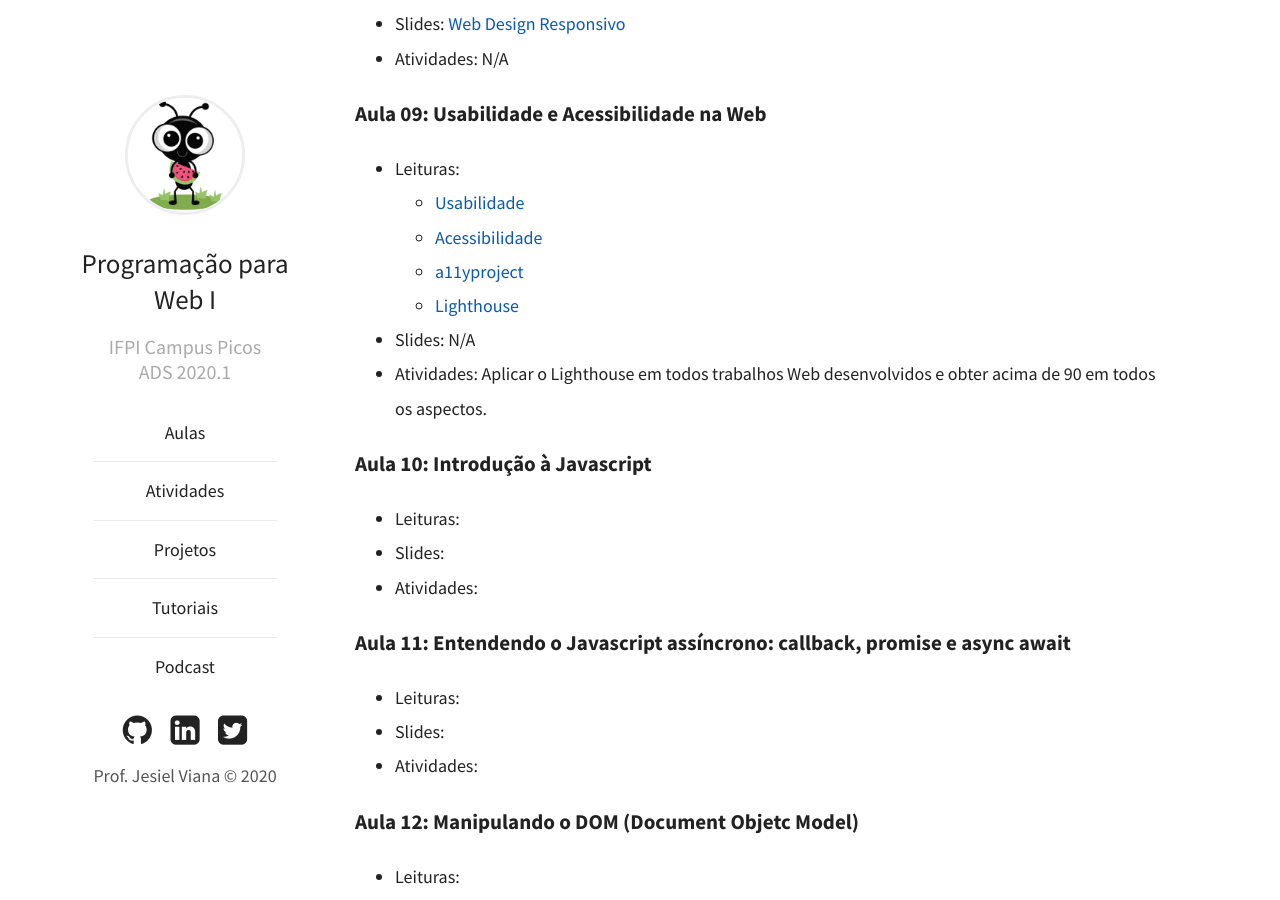
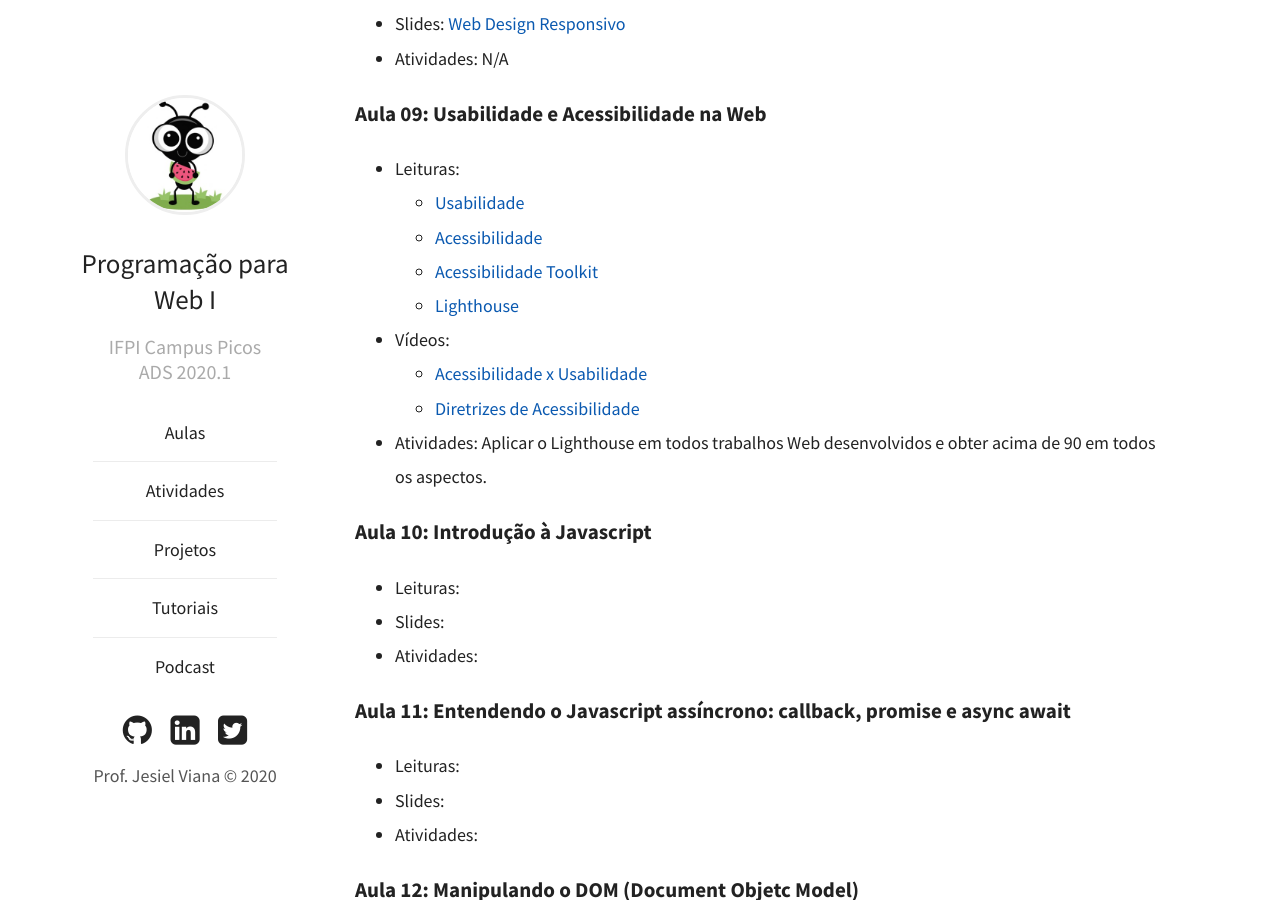
Before and after one commit to jesielviana/web-dev, a Jekyll site: the page built from aulas.md, in a window 1280 px wide and 900 px high, scrolled down 3151 px. Built offline with Jekyll 4.4.1, drawn with Linux system fonts in a browser that asks for light colours.

Commit message:
add aula 9

```diff
--- a/aulas.md
+++ b/aulas.md
@@ -1,10 +1,11 @@
 ---
 layout: page
 title: Aulas
-date:   2020-03-04 21:03:36 +0530
+date: 2020-03-04 21:03:36 +0530
 ---
 
 ### Aula 00: Apresentação
+
 - Leitura obrigatória: \
   - [Descrição do Curso](/)
   - [Começando na Web](https://developer.mozilla.org/pt-BR/docs/Aprender/Getting_started_with_the_web)
@@ -12,6 +13,7 @@ date:   2020-03-04 21:03:36 +0530
 - Atividades: [Atividade inicial](/web-dev/atividades#atividade-1)
 
 ### Aula 01: Introdução a Web
+
 - Podcast
   - [#1 - Surgimento da Internet e da Web](https://anchor.fm/babadodev/episodes/1---Surgimento-da-Internet-e-da-Web-egohdq)
 - Leituras obrigatória:
@@ -25,6 +27,7 @@ date:   2020-03-04 21:03:36 +0530
 - Atividades: [Questionário online](https://forms.gle/9n6yny931PTXfqbr9)
 
 ### Aula 02: Introdução à HTML
+
 - Leituras obrigatórias:
   - [Desenhando uma página Web](https://developer.mozilla.org/pt-BR/docs/Aprender/Getting_started_with_the_web/com_que_seu_site_vai_parecer)
   - [Programas básicos](https://developer.mozilla.org/pt-BR/docs/Aprender/Getting_started_with_the_web/instalando_programas_basicos)
@@ -38,6 +41,7 @@ date:   2020-03-04 21:03:36 +0530
 - Atividades: [Atividade 02](/web-dev/atividades#atividade-2)
 
 ### Aula 03: Introdução à CSS
+
 - Leituras:
   - [O que é CSS](https://developer.mozilla.org/pt-BR/docs/Learn/CSS/First_steps/O_que_e_CSS)
   - [Sintaxe do CSS](https://developer.mozilla.org/pt-BR/docs/Web/CSS/sintaxe)
@@ -49,8 +53,8 @@ date:   2020-03-04 21:03:36 +0530
 - Slides: [Introdução a CSS](/web-dev/slides/aula-03)
 - Atividades: [Atividade 03](/web-dev/atividades#atividade-3)
 
+### Aula 04: Git e Github: trabalho colaborativo e controle de versão
 
-### Aula 04: Git e Github: trabalho colaborativo e controle de versão
 - Leituras:
   - <a href="https://www.atlassian.com/br/git/tutorials/what-is-version-control" target="_blank">O que é controle de versão</a>
   - <a href="https://engsoftmoderna.info/capAp.html" target="_blank">Git</a>
@@ -60,16 +64,17 @@ date:   2020-03-04 21:03:36 +0530
   - <a href="https://www.youtube.com/watch?v=UMhskLXJuq4" target="_blank">Git e Github para iniciantes by Loiane Groner</a>
   - <a href="https://www.youtube.com/watch?v=P4BNi_yPehc" target="_blank">O que são Git e Github by Alura</a>
 - Slides: <a href="/web-dev/slides/aula-04" target="_blank">Git e Github</a>
-- Atividades:  [Atividade 04](/web-dev/atividades#atividade-4)
+- Atividades: [Atividade 04](/web-dev/atividades#atividade-4)
 
 ### Aula 05: Revisão de HTML5 e CSS3 e Seleção do Projetos
+
 - Leituras: <a href="https://developer.mozilla.org/pt-BR/docs/Aprender/Getting_started_with_the_web/CSS_basico" target="_blank">CSS com HTML</a>
 - Vídeo Tutorial: <a href="https://youtu.be/1mf4mZE9o_4" target="_blank">Aprenda Construir Layouts Elegantes com CSS Grid e Flexbox</a>
 - Projetos: <a href="https://www.notion.so/jesielviana/Lista-de-Projetos-1ce9d965daff497181da7dd50c9f0d32" target="_blank">Lista de Projetos</a>
 - Atividades: [Atividade 05](/web-dev/atividades#atividade-5)
 
+### Aula 06: Como a Web funciona?
 
-### Aula 06: Como a Web funciona?
 - Leituras obrigatórias:
   - [Como a Web funciona [by MDN]?](https://developer.mozilla.org/pt-BR/docs/Aprender/Getting_started_with_the_web/Como_a_Web_funciona)
   - [Como a Web funciona? [by Tableless]](https://tableless.com.br/como-funciona-internet-e-world-wide-web/)
@@ -79,6 +84,7 @@ date:   2020-03-04 21:03:36 +0530
 - Atividades: [Questionário online](https://forms.gle/jsrEtxNtrJSZYFxAA)
 
 ### Aula 07: Entendendo o protocolo HTTP
+
 - Leituras obrigatórias:
   - [Visão geral do HTTP](https://developer.mozilla.org/pt-BR/docs/Web/HTTP/Overview)
   - [Cabeçalhos HTTP](https://developer.mozilla.org/pt-BR/docs/Web/HTTP/Headers)
@@ -90,64 +96,79 @@ date:   2020-03-04 21:03:36 +0530
 - Atividades: [Atividade 07](/web-dev/atividades#atividade-7)
 
 ### Aula 08: Web Design Responsivo
+
 - Leituras:
   - <a href="https://developers.google.com/web/fundamentals/design-and-ux/responsive?hl=pt-br" target="_blank">Princípios básicos do Web design responsivo, by Google</a>
   - <a href="https://rockcontent.com/br/blog/web-design-responsivo/" target="_blank">9 princípios básicos do web design responsivo, by rockcontent</a>
 - Slides:
-<a href="https://docs.google.com/presentation/d/1q8VhNcY-ac0vJUEN5vv6ven3uI-7ASBkRm2LKiJyrKg/edit?usp=sharing" target="_blank">Web Design Responsivo</a>
+  <a href="https://docs.google.com/presentation/d/1q8VhNcY-ac0vJUEN5vv6ven3uI-7ASBkRm2LKiJyrKg/edit?usp=sharing" target="_blank">Web Design Responsivo</a>
 - Atividades: N/A
 
 ### Aula 09: Usabilidade e Acessibilidade na Web
+
 <ul>
   <li>Leituras:
     <ul>
       <li><a target="_blank" href="https://ux.sapo.pt/usabilidade/web/introducao/">Usabilidade</a></li>
-      <li><a target="_blank" href="https://ux.sapo.pt/acessibilidade/">Acessibilidade</a></li>
-      <li><a target="_blank" href="https://www.a11yproject.com/">a11yproject</a></li>
+      <li><a target="_blank" href="http://acessibilida.de/">Acessibilidade</a></li>
+      <li><a target="_blank" href="http://acessibilidadetoolkit.com/">Acessibilidade Toolkit</a></li>
       <li><a target="_blank" href="https://developers.google.com/web/tools/lighthouse">Lighthouse</a></li>
     </ul>
   </li>
-  <li>Slides: N/A</li>
+  <li>Vídeos:
+    <ul>
+      <li><a target="_blank" href="https://www.youtube.com/watch?v=m1K7o3ljH9Q">Acessibilidade x Usabilidade</a></li>
+            <li><a target="_blank" href="https://www.youtube.com/watch?v=3dQuTBjtqb0">Diretrizes de Acessibilidade</a></li>
+    </ul>
+  </li>
   <li>Atividades: Aplicar o Lighthouse em todos trabalhos Web desenvolvidos e obter acima de 90 em todos os aspectos.</li>
 </ul>
 
 ### Aula 10: Introdução à Javascript
+
 - Leituras:
 - Slides:
 - Atividades:
 
 ### Aula 11: Entendendo o Javascript assíncrono: callback, promise e async await
+
 - Leituras:
 - Slides:
 - Atividades:
 
 ### Aula 12: Manipulando o DOM (Document Objetc Model)
+
 - Leituras:
 - Slides:
 - Atividades:
 
 ### Aula 13: Trabalhando com formulários na Web
+
 - Leituras:
   - [Usabilidade em fomulários](https://ux.sapo.pt/usabilidade/web/formularios/)
 - Slides:
 - Atividades:
 
 ### Aula 14: Consumindo APIs com fetch
+
 - Leituras:
 - Slides:
 - Atividades:
 
 ### Aula 15: Testes automatizados
+
 - Leituras:
 - Slides:
 - Atividades:
 
 ### Aula 16: Continuous Delivery
+
 - Leituras:
 - Slides:
 - Atividades:
 
 ### Aula 17: Segurança na Web
+
 - Leituras:
   - [Cartilha de segurança na Web](https://cartilha.cert.br/)
 - Slides:
```
